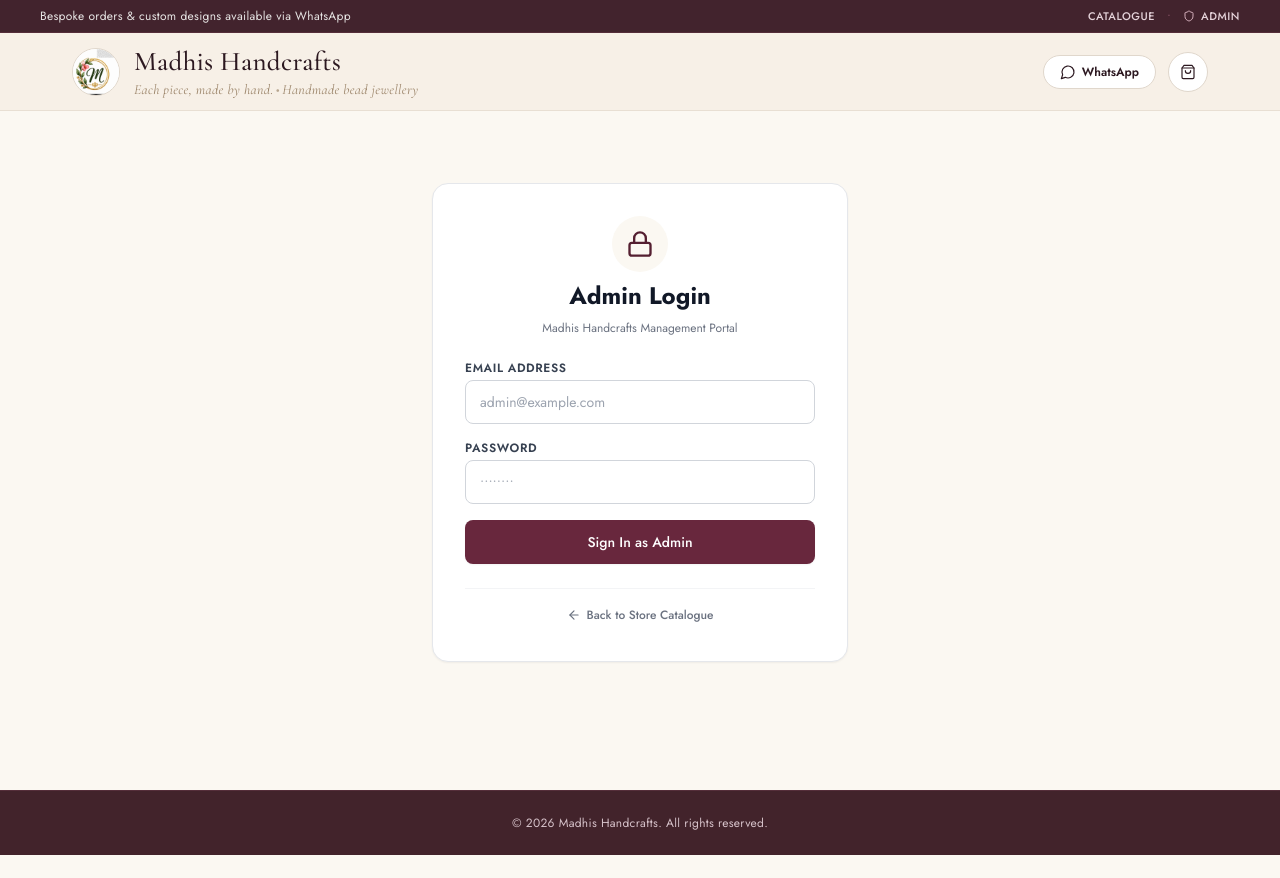
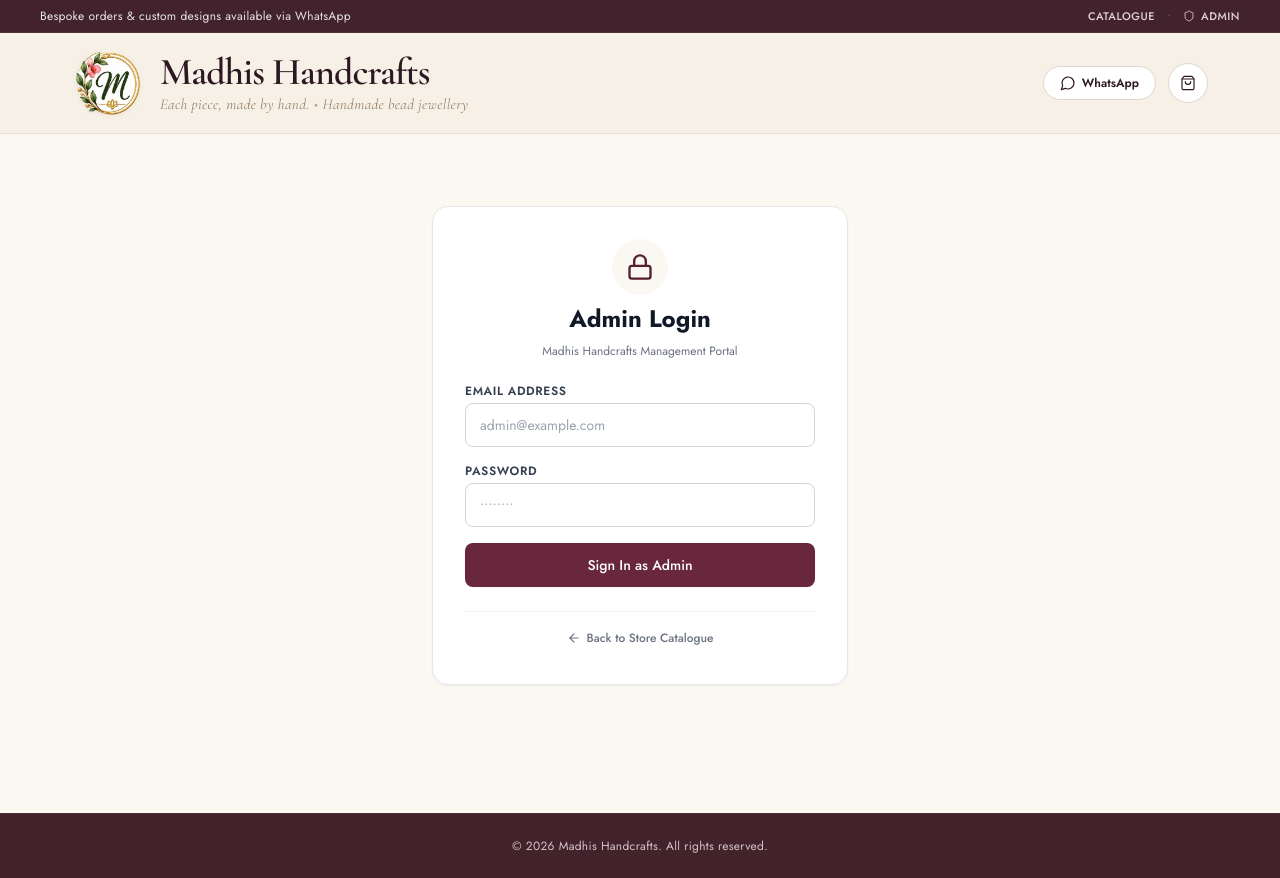
Before and after one commit to dhanarajan-sugumar/beads-store, a React (Vite) app in the folder web/: page /admin in a window 1280 px wide. Before the commit the page ends 855 px from the top, so only its background shows below. Built offline with nearby package versions, Linux system fonts and the light colour scheme; no server answers.

Commit message:
feat(branding): bold monogram M crest, larger luxury brand title, and clean transparent logo

```diff
--- a/web/index.html
+++ b/web/index.html
@@ -17,8 +17,8 @@
     />
 
     <!-- Primary Meta Tags -->
-    <title>Madhis Handcrafts — Handmade Beads Jewellery</title>
-    <meta name="title" content="Madhis Handcrafts — Handmade Beads Jewellery" />
+    <title>Madhi's Handcrafts — Handmade Beads Jewellery</title>
+    <meta name="title" content="Madhi's Handcrafts — Handmade Beads Jewellery" />
     <meta
       name="description"
       content="Discover unique handmade bead jewellery crafted with passion. Explore our collection of necklaces, bracelets, and anklets, build your order, and share directly via WhatsApp."
@@ -27,7 +27,7 @@
 
     <!-- Open Graph / Facebook / WhatsApp Preview -->
     <meta property="og:type" content="website" />
-    <meta property="og:title" content="Madhis Handcrafts — Handmade Beads Jewellery" />
+    <meta property="og:title" content="Madhi's Handcrafts — Handmade Beads Jewellery" />
     <meta
       property="og:description"
       content="Browse our collection of handcrafted bead necklaces, bracelets, and jewellery. Build your order and share directly on WhatsApp!"
@@ -35,11 +35,11 @@
     <meta property="og:image" content="/og-image.png" />
     <meta property="og:image:width" content="1200" />
     <meta property="og:image:height" content="630" />
-    <meta property="og:image:alt" content="Madhis Handcrafts — Handmade Beads Jewellery Collection" />
+    <meta property="og:image:alt" content="Madhi's Handcrafts — Handmade Beads Jewellery Collection" />
 
     <!-- Twitter Card -->
     <meta name="twitter:card" content="summary_large_image" />
-    <meta name="twitter:title" content="Madhis Handcrafts — Handmade Beads Jewellery" />
+    <meta name="twitter:title" content="Madhi's Handcrafts — Handmade Beads Jewellery" />
     <meta
       name="twitter:description"
       content="Browse our collection of handcrafted bead necklaces, bracelets, and jewellery. Build your order and share directly on WhatsApp!"
--- a/web/src/components/layout/Header.tsx
+++ b/web/src/components/layout/Header.tsx
@@ -54,27 +54,27 @@
       </div>
 
       <div className="max-w-[1200px] mx-auto px-3 sm:px-6 lg:px-8">
-        <div className="flex items-center justify-between min-h-[64px] sm:min-h-[76px] py-2 sm:py-2.5 gap-2 sm:gap-4">
+        <div className="flex items-center justify-between min-h-[72px] sm:min-h-[86px] md:min-h-[94px] py-2 sm:py-3 gap-2 sm:gap-4">
           {/* Brand Logo & Wordmark */}
           <Link
             to="/"
-            className="flex items-center gap-2 sm:gap-3.5 group focus:outline-none focus-visible:ring-2 focus-visible:ring-oxblood rounded-lg py-0.5 transition-opacity hover:opacity-95 min-w-0"
+            className="flex items-center gap-2.5 sm:gap-4 group focus:outline-none focus-visible:ring-2 focus-visible:ring-oxblood rounded-lg py-0.5 transition-opacity hover:opacity-95 min-w-0"
             aria-label={`${env.shopName} home page`}
           >
-            <div className="w-9 h-9 sm:w-11 sm:h-11 md:w-12 md:h-12 rounded-full overflow-hidden shrink-0 border border-[#E0D7CC] shadow-2xs bg-white flex items-center justify-center">
+            <div className="w-12 h-12 xs:w-14 xs:h-14 sm:w-16 sm:h-16 md:w-[72px] md:h-[72px] shrink-0 flex items-center justify-center">
               <img
                 src="/logo.png"
-                alt="Madhis Handcrafts Logo"
-                className="w-full h-full object-contain"
+                alt={`${env.shopName} Crest`}
+                className="w-full h-full object-contain drop-shadow-[0_1px_2px_rgba(0,0,0,0.06)] transition-transform duration-200 group-hover:scale-105"
               />
             </div>
             <div className="flex flex-col min-w-0">
-              <span className="font-serif font-medium text-[17px] xs:text-[19px] sm:text-[24px] md:text-[27px] tracking-tight sm:tracking-[0.01em] text-[#2C1820] leading-tight whitespace-nowrap">
+              <span className="font-serif font-semibold text-[20px] xs:text-[23px] sm:text-[30px] md:text-[36px] lg:text-[38px] tracking-tight text-[#2C1820] leading-none whitespace-nowrap">
                 {env.shopName}
               </span>
-              <span className="font-serif italic font-normal text-[10.5px] xs:text-[11.5px] sm:text-[13px] md:text-[14px] text-[#9B8469] tracking-wide leading-tight mt-0.5 truncate max-w-[180px] xs:max-w-[240px] sm:max-w-none">
+              <span className="font-serif italic font-normal text-[11px] xs:text-[12px] sm:text-[14px] md:text-[15px] text-[#9B8469] tracking-wide leading-tight mt-1 truncate max-w-[190px] xs:max-w-[270px] sm:max-w-none">
                 <span className="whitespace-nowrap">Each piece, made by hand.</span>
-                <span className="hidden sm:inline mx-0.5 text-[#9B8469]/70">•</span>
+                <span className="hidden sm:inline mx-1 text-[#9B8469]/70">•</span>
                 <span className="hidden sm:inline whitespace-nowrap">Handmade bead jewellery</span>
               </span>
             </div>
--- a/web/src/config/env.ts
+++ b/web/src/config/env.ts
@@ -14,7 +14,7 @@
 function getEnvConfig(): EnvConfig {
   const rawUrl = import.meta.env.VITE_SUPABASE_URL?.trim();
   const rawKey = import.meta.env.VITE_SUPABASE_PUBLISHABLE_KEY?.trim();
-  const shopName = import.meta.env.VITE_SHOP_NAME?.trim() || 'Madhis Handcrafts';
+  const shopName = import.meta.env.VITE_SHOP_NAME?.trim() || "Madhi's Handcrafts";
   const rawWhatsapp = import.meta.env.VITE_WHATSAPP_NUMBER?.trim() || '+91 99447 17970';
   const rawInstagram = import.meta.env.VITE_INSTAGRAM_URL?.trim() || null;
 
@@ -48,7 +48,7 @@
   env = {
     supabaseUrl: '',
     supabasePublishableKey: '',
-    shopName: 'Madhis Handcrafts',
+    shopName: "Madhi's Handcrafts",
     whatsappNumber: '+91 99447 17970',
     instagramUrl: null,
   };
```
Also changed, not shown: web/public/logo-monogram.png, web/public/logo.png.
